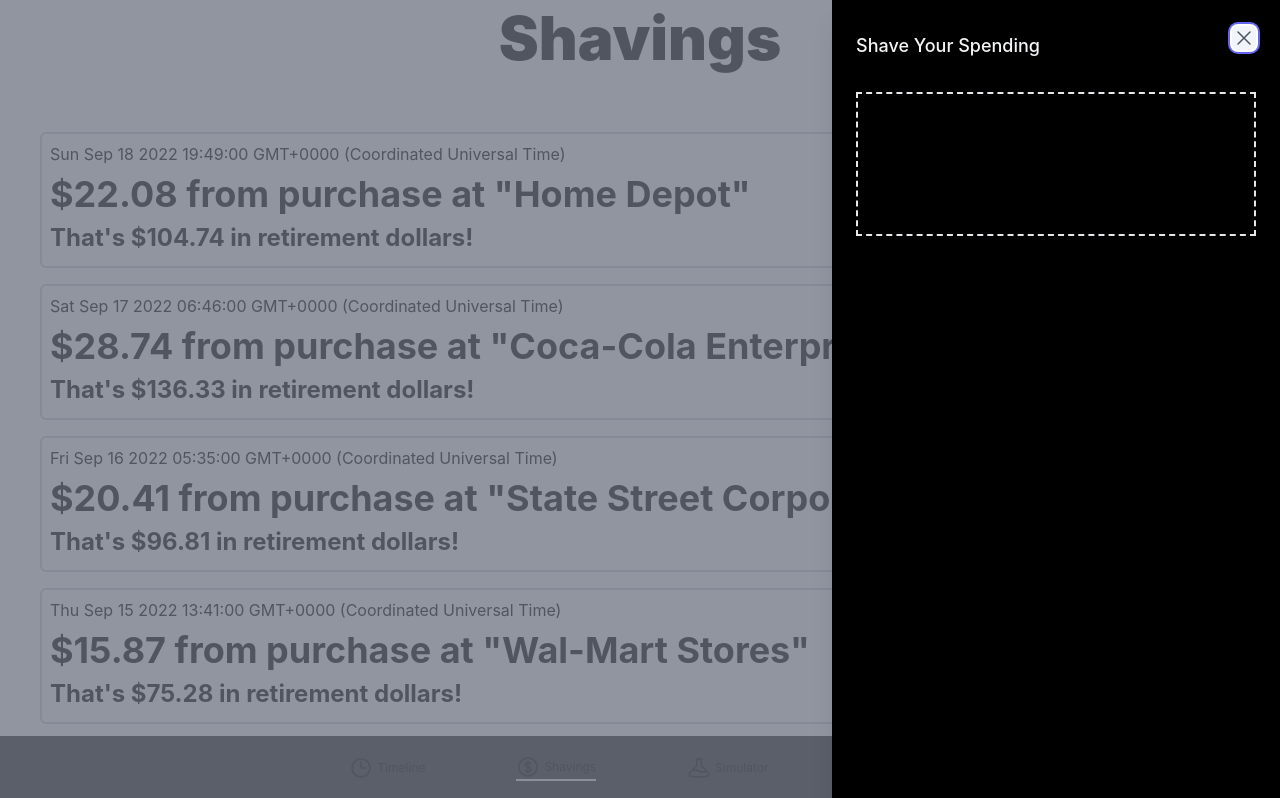
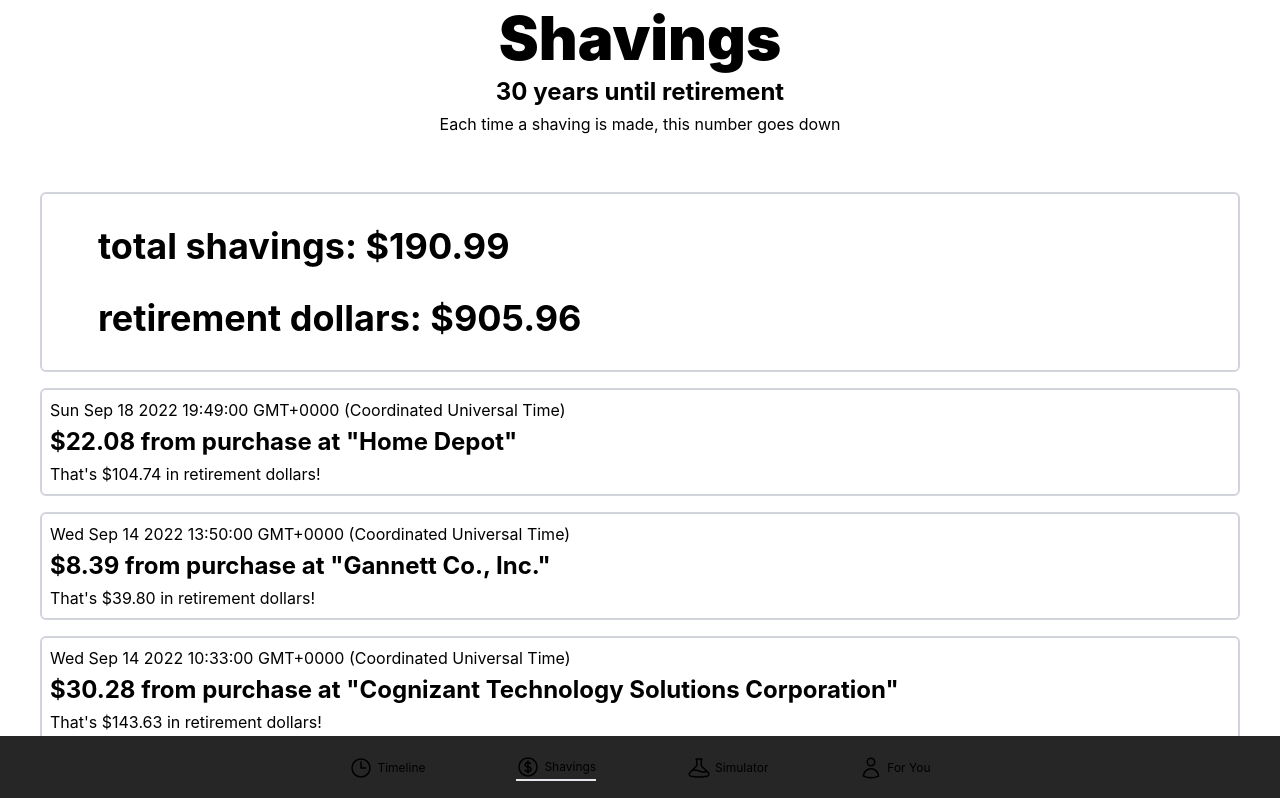
Before and after one commit to jacksonwelsh/hackdfw22, a Next.js app: page /shavings in a window 1280 px wide. Shown: the top 798 px of the page. Built offline with nearby package versions, Linux system fonts and the light colour scheme.

Commit message:
formatting

```diff
--- a/pages/shavings.tsx
+++ b/pages/shavings.tsx
@@ -11,9 +11,13 @@ interface ShavingsProps {
     title: string;
     subtitle: string;
   }[];
+  shavings: number;
+  retirement: number;
 }
 
-const Shavings: NextPage<ShavingsProps> = ({ cards }) => {
+const yearsToRetirement = 30;
+
+const Shavings: NextPage<ShavingsProps> = ({ cards, shavings, retirement }) => {
   function compareDateString(a: string, b: string) {
     const dateA = new Date(a);
     const dateB = new Date(b);
@@ -26,16 +30,23 @@ const Shavings: NextPage<ShavingsProps> = ({ cards }) => {
     <main className="flex-col">
       <div className="text-center pb-10">
         <h1>Shavings</h1>
+        <h3>{yearsToRetirement} years until retirement</h3>
+        <h6>Each time a shaving is made, this number goes down</h6>
       </div>
       <div className="grid grid-cols-1 gap-4 my-4 px-10">
+        <Card key={uuidv4()}>
+          <div className="grid grid-col-1 gap-4 my-4 px-12 break-words sm:grid-col-2 ">
+            <h2>total shavings: ${shavings.toFixed(2)}</h2>
+            <h2>retirement dollars: ${retirement.toFixed(2)}</h2>
+          </div>
+        </Card>
         {cards.map(({ id, timeStamp, title, subtitle }) => (
           <Card key={id}>
             <h6>{timeStamp}</h6>
-            <h2>{title}</h2>
-            <h3>{subtitle}</h3>
+            <h3>{title}</h3>
+            <h4>{subtitle}</h4>
           </Card>
         ))}
-        <Example />
       </div>
     </main>
   );
@@ -75,7 +86,6 @@ export async function getServerSideProps() {
       randMin
     );
     return randDate;
-    console.log(randDate);
   }
 
   function calcRetirementValue(
@@ -89,11 +99,13 @@ export async function getServerSideProps() {
     return value;
   }
 
-  const numEntries: number = 22;
-  const yearsToRetirement: number = 30;
+  const numEntries: number = 11;
   const cards = [];
 
   const numCompanies = companies.companies.length;
+  let totalShavings = 0;
+  let totalRetirementValue = 0;
+
   for (let i = 0; i < numEntries; i++) {
     let cents = 0;
     cents = getRandom(0, 99);
@@ -110,6 +122,8 @@ export async function getServerSideProps() {
       yearsToRetirement,
       0.06
     );
+    totalShavings += cents / 100;
+    totalRetirementValue += compounded;
 
     const subtitle: string =
       "That's $" + compounded.toFixed(2) + " in retirement dollars!";
@@ -125,6 +139,8 @@ export async function getServerSideProps() {
   return {
     props: {
       cards,
+      shavings: totalShavings,
+      retirement: totalRetirementValue,
     }, // will be passed to the page component as props
   };
 }
```
